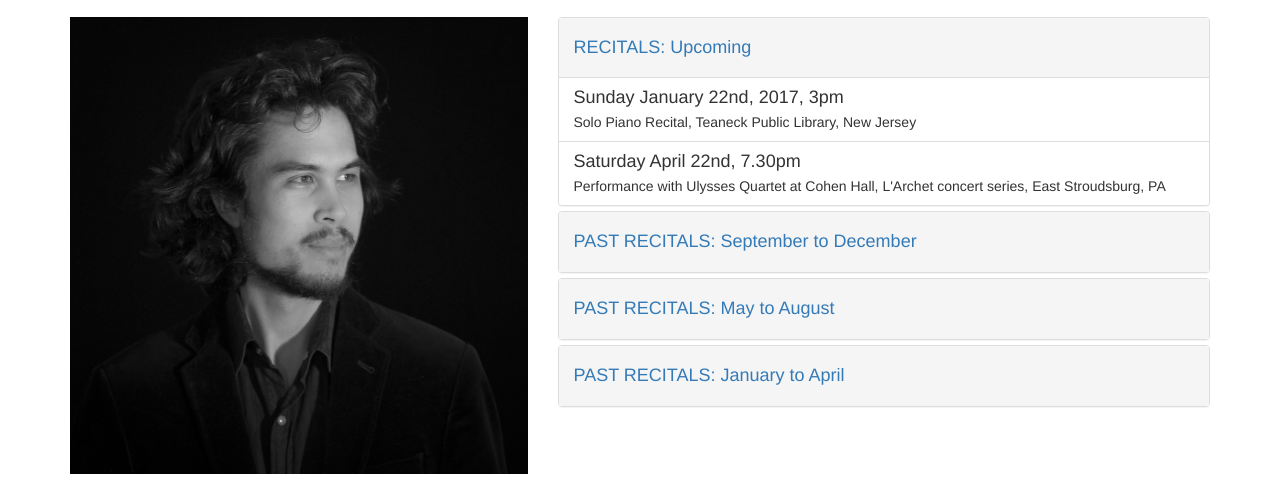
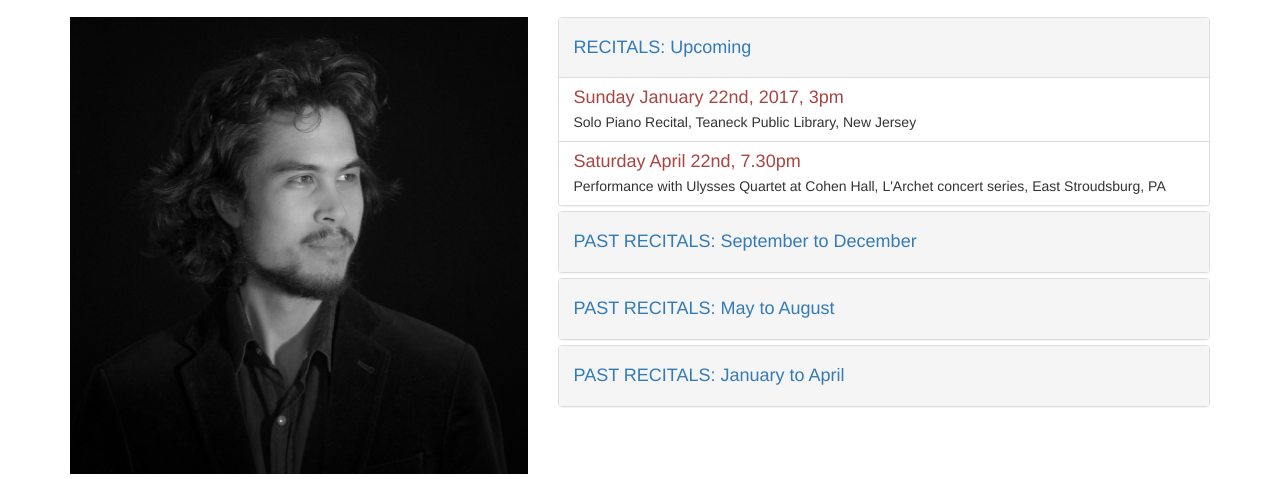
Before and after one commit to meichengwhale/stephenwhale, a plain HTML site: page index.html in a window 1280 px wide. Shown: the part 93-572 px from the top of the page. Drawn offline with nearby package versions, Linux system fonts and the light colour scheme.

Commit message:
Update index.html

```diff
--- a/index.html
+++ b/index.html
@@ -49,11 +49,11 @@
         <div id="collapse4" class="panel-collapse collapse in" role="tabpanel" aria-labelledby="heading4">
           <ul class="list-group">
              <li class="list-group-item">
-              <h4 class="list-group-item-heading">Sunday January 22nd, 2017, 3pm</h4>
+              <h4 class="list-group-item-heading text-danger">Sunday January 22nd, 2017, 3pm</h4>
               <p class="list-group-item-text">Solo Piano Recital, Teaneck Public Library, New Jersey</p>
             </li>
             <li class="list-group-item">
-              <h4 class="list-group-item-heading">Saturday April 22nd, 7.30pm</h4>
+              <h4 class="list-group-item-heading text-danger">Saturday April 22nd, 7.30pm</h4>
               <p class="list-group-item-text">Performance with Ulysses Quartet at Cohen Hall, L'Archet concert series, East Stroudsburg, PA</p>
             </li>
          </ul>
```
